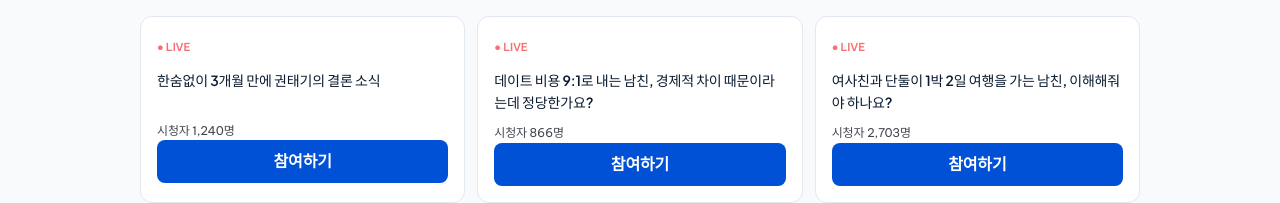
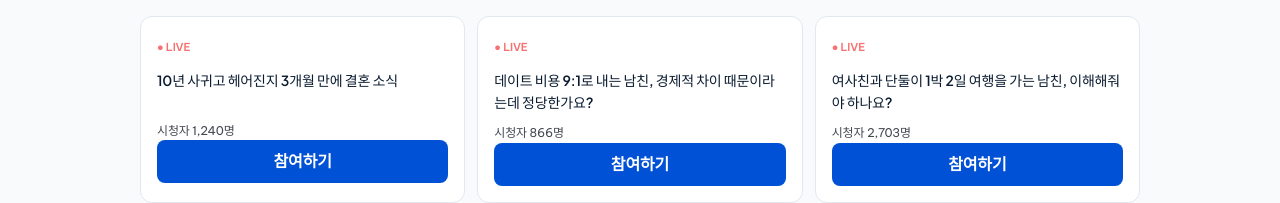
Before and after one commit to skala-msa-team/web-mini, a Vue app in the folder frontend/: page / in a window 1280 px wide. Shown: the part 255-458 px from the top of the page. Built offline with nearby package versions, Linux system fonts and the light colour scheme.

Commit message:
feat(frontend): 커뮤니티 화면 동작 보완

```diff
--- a/frontend/src/features/community/components/LiveTrialCard.vue
+++ b/frontend/src/features/community/components/LiveTrialCard.vue
@@ -4,7 +4,7 @@ defineProps({
     type: Object,
     required: true,
   },
-})
+});
 </script>
 
 <template>
--- a/frontend/src/features/community/mock/communityData.js
+++ b/frontend/src/features/community/mock/communityData.js
@@ -1,17 +1,89 @@
-export const categoryTypes = ['전체', '연락', '데이트', '돈', '이성친구', '기타']
+export const categoryTypes = [
+  "전체",
+  "연락",
+  "데이트",
+  "돈",
+  "이성친구",
+  "기타",
+];
 
-export const relationshipTypes = ['전체 관계', '연인', '썸', '부부']
+export const relationshipTypes = ["전체 관계", "연인", "썸", "부부"];
 
 export const liveTrials = [
-  { id: 101, title: '한숨없이 3개월 만에 권태기의 결론 소식', viewerCount: '1,240' },
-  { id: 102, title: '데이트 비용 9:1로 내는 남친, 경제적 차이 때문이라는데 정당한가요?', viewerCount: '866' },
-  { id: 103, title: '여사친과 단둘이 1박 2일 여행을 가는 남친, 이해해줘야 하나요?', viewerCount: '2,703' },
-]
+  {
+    id: 101,
+    title: "10년 사귀고 헤어진지 3개월 만에 결혼 소식",
+    viewerCount: "1,240",
+  },
+  {
+    id: 102,
+    title: "데이트 비용 9:1로 내는 남친, 경제적 차이 때문이라는데 정당한가요?",
+    viewerCount: "866",
+  },
+  {
+    id: 103,
+    title: "여사친과 단둘이 1박 2일 여행을 가는 남친, 이해해줘야 하나요?",
+    viewerCount: "2,703",
+  },
+];
 
 export const communityPosts = [
-  { id: 1, category: '연락', relationshipType: '썸', title: '매일 밤 11시에만 연락오는 썸남, 이거 어장인가요?', summary: '낮에는 카톡 답도 없다가 밤만 되면 연락해요. 진지한 관계로 생각해도 될까요?', createdAt: '10분 전', likeCount: 124, commentCount: 42, isLive: true },
-  { id: 2, category: '데이트', relationshipType: '연인', title: '기념일 데이트 코스 평가 부탁드립니다', summary: '오랜만에 둘만의 시간을 보내려고 합니다. 무리하지 않으면서 기억에 남을 코스일까요?', createdAt: '56분 전', likeCount: 89, commentCount: 15, isLive: false },
-  { id: 3, category: '돈', relationshipType: '연인', title: '데이트 통장, 누가 더 많이 내야 할까요?', summary: '서로의 수입 차이가 있을 때 공평한 기준이 무엇인지 다른 분들의 의견이 궁금합니다.', createdAt: '2시간 전', likeCount: 206, commentCount: 108, isLive: true },
-  { id: 4, category: '이성친구', relationshipType: '연인', title: '남친의 여사친, 선 넘는 거 맞죠?', summary: '둘이 너무 가까워 보여서 신경 쓰입니다. 제가 예민한 걸까요?', createdAt: '5시간 전', likeCount: 80, commentCount: 23, isLive: false },
-  { id: 5, category: '기타', relationshipType: '부부', title: '결혼 준비 중인데 배우자와 자꾸 다퉈요', summary: '준비 과정에서 서로의 기준이 너무 달라 고민입니다.', createdAt: '어제', likeCount: 102, commentCount: 49, isLive: false },
-]
+  {
+    id: 1,
+    category: "연락",
+    relationshipType: "썸",
+    title: "매일 밤 11시에만 연락오는 썸남, 이거 어장인가요?",
+    summary:
+      "낮에는 카톡 답도 없다가 밤만 되면 연락해요. 진지한 관계로 생각해도 될까요?",
+    createdAt: "10분 전",
+    likeCount: 124,
+    commentCount: 42,
+    isLive: true,
+  },
+  {
+    id: 2,
+    category: "데이트",
+    relationshipType: "연인",
+    title: "기념일 데이트 코스 평가 부탁드립니다",
+    summary:
+      "오랜만에 둘만의 시간을 보내려고 합니다. 무리하지 않으면서 기억에 남을 코스일까요?",
+    createdAt: "56분 전",
+    likeCount: 89,
+    commentCount: 15,
+    isLive: false,
+  },
+  {
+    id: 3,
+    category: "돈",
+    relationshipType: "연인",
+    title: "데이트 통장, 누가 더 많이 내야 할까요?",
+    summary:
+      "서로의 수입 차이가 있을 때 공평한 기준이 무엇인지 다른 분들의 의견이 궁금합니다.",
+    createdAt: "2시간 전",
+    likeCount: 206,
+    commentCount: 108,
+    isLive: true,
+  },
+  {
+    id: 4,
+    category: "이성친구",
+    relationshipType: "연인",
+    title: "남친의 여사친, 선 넘는 거 맞죠?",
+    summary: "둘이 너무 가까워 보여서 신경 쓰입니다. 제가 예민한 걸까요?",
+    createdAt: "5시간 전",
+    likeCount: 80,
+    commentCount: 23,
+    isLive: false,
+  },
+  {
+    id: 5,
+    category: "기타",
+    relationshipType: "부부",
+    title: "결혼 준비 중인데 배우자와 자꾸 다퉈요",
+    summary: "준비 과정에서 서로의 기준이 너무 달라 고민입니다.",
+    createdAt: "어제",
+    likeCount: 102,
+    commentCount: 49,
+    isLive: false,
+  },
+];
--- a/frontend/src/pages/community/CommunityPage.vue
+++ b/frontend/src/pages/community/CommunityPage.vue
@@ -73,7 +73,9 @@ function resetFilters() {
         <label class="conflict-filter">
           <span>관계 유형</span>
           <select v-model="selectedRelationship">
-            <option v-for="type in relationshipTypes" :key="type">{{ type }}</option>
+            <option v-for="type in relationshipTypes" :key="type">
+              {{ type }}
+            </option>
           </select>
         </label>
       </div>
--- a/frontend/src/pages/community/PostCreatePage.vue
+++ b/frontend/src/pages/community/PostCreatePage.vue
@@ -4,6 +4,8 @@ import { Bold, Image, Italic, Link, Scale } from "@lucide/vue";
 
 import CommunityLayout from "@/features/community/components/CommunityLayout.vue";
 import { categoryTypes } from "@/features/community/mock/communityData.js";
+
+const TRIAL_DRAFT_STORAGE_KEY = "love-war:trial-draft";
 
 const category = ref("");
 const title = ref("");
@@ -12,6 +14,18 @@ const requestTrial = ref(false);
 const canSubmit = computed(() =>
   Boolean(category.value && title.value.trim() && content.value.trim()),
 );
+
+function submitPost() {
+  if (!canSubmit.value || !requestTrial.value) return;
+
+  sessionStorage.setItem(
+    TRIAL_DRAFT_STORAGE_KEY,
+    JSON.stringify({
+      title: title.value.trim(),
+      content: content.value.trim(),
+    }),
+  );
+}
 </script>
 
 <template>
@@ -58,6 +72,7 @@ const canSubmit = computed(() =>
           class="button button--primary"
           type="button"
           :disabled="!canSubmit"
+          @click="submitPost"
         >
           등록하기
         </button>
```
Also changed, not shown: frontend/src/features/community/components/EmptyPosts.vue (+9 -3 lines).
